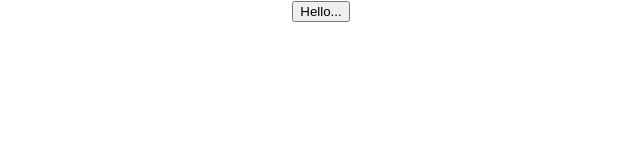
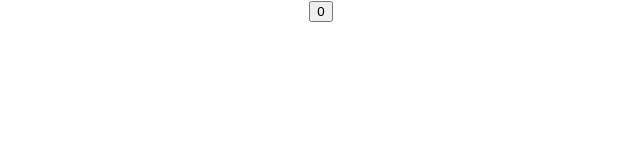
Before and after one commit to AhmedAlaaEzzt/my-app, a React (Create React App) app: page / in a window 1280 px wide. Shown: the top 160 px of the page, without its empty margins (319-959 px from the left). Built offline with nearby package versions, Linux system fonts and the light colour scheme.

Commit message:
00003 - prepare demo

```diff
--- a/src/components/Button.js
+++ b/src/components/Button.js
@@ -1,7 +1,12 @@
 import React, { Component } from "react";
 class Button extends Component {
+  constructor(props) {
+    super(props);
+    this.state = { counter: 0 };
+  }
+  clickHandler = () => this.setState((pervState) => ({ counter: pervState.counter + 1 }));
   render() {
-    return (<button>Hello...</button>);
+    return <button onClick={this.clickHandler}>{this.state.counter}</button>;
   }
 }
 
```
